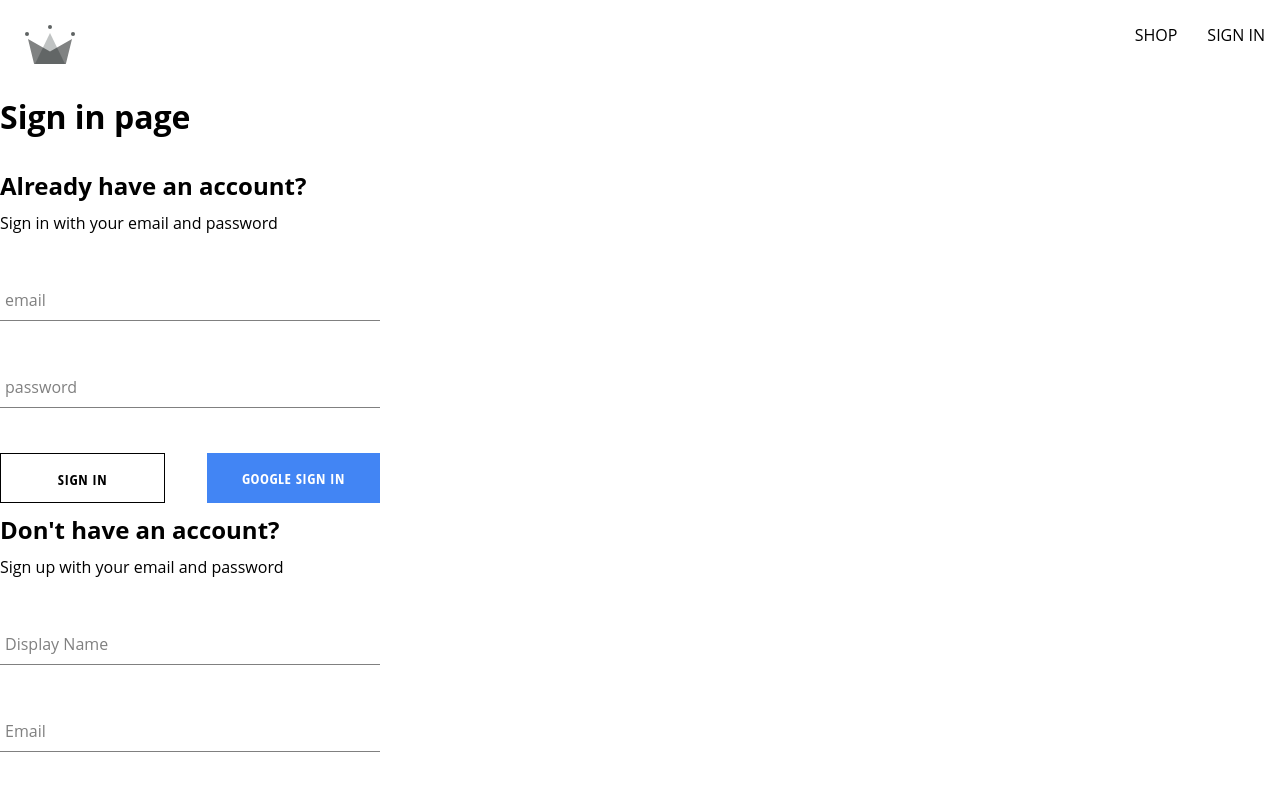
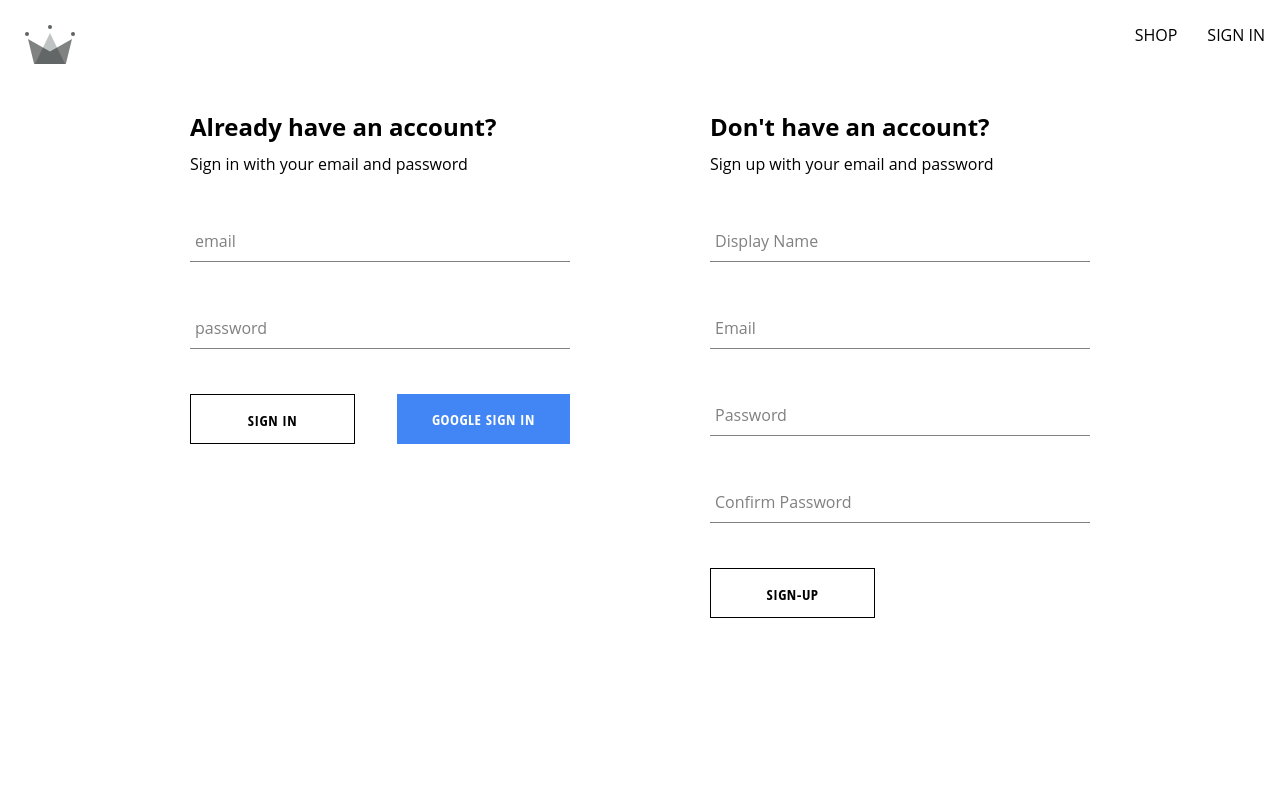
Before and after one commit to rajeevRuhaan/crown-cloting, a React (Create React App) app: page /auth in a window 1280 px wide. Shown: the top 800 px of the page. Built offline with nearby package versions, Linux system fonts and the light colour scheme; the HTML template or start-up script is replaced by a standard one.

Commit message:
created authentication page component alongside sign in form

```diff
--- a/src/components/sign-in-form/sign-in-form.component.jsx
+++ b/src/components/sign-in-form/sign-in-form.component.jsx
@@ -25,9 +25,10 @@ const SignIn = () =>  {
     e.preventDefault();
         try {
         const response = await signInAuthUserWithEmailAndPassword(email, password)
-        console.log(response);
+        console.log(response)
+
         } catch (error) {
-
+            alert('The provided username or password is incorrect')
         }
     }
 
@@ -55,7 +56,7 @@ const SignIn = () =>  {
              value={password} />
             <div className='buttons-container'>
                <Button children="Sign in" buttonType="inverted" type="submit" />
-                <Button children="Google sign in" buttonType="google" onClick={signInWithGoogle}/>
+                <Button type="button" children="Google sign in" buttonType="google" onClick={signInWithGoogle}/>
             </div>
 
         </form>
--- a/src/routes/authentication/authentication.component.jsx
+++ b/src/routes/authentication/authentication.component.jsx
@@ -1,48 +1,13 @@
-/* import {useEffect} from 'react';
-import {getRedirectResult} from 'firebase/auth' */
-import {
-    auth,
-    createUserDocumentFromAuth,
-    signInWitGooglePopup,
-    signInWithGoogleRedirect,
-
-} from '../../utils/firebase/firebase.util'
 import SignUpForm from '../../components/sign-up-form/sign-up-form.component';
 import SignIn from '../../components/sign-in-form/sign-in-form.component';
-import Button from '../../components/button/button.component';
+import './authentication.styles.scss'
+const Authentication = ()=> {
 
 
-const Authentication = ()=> {
+    return(
+        <div className='authentication-container'>
 
-/*     useEffect (async () => {
-
-            const response = await getRedirectResult(auth);
-            if (response) {
-                const userDocRef = await createUserDocumentFromAuth(response.user);
-            }
-            console.log(response.user)
-
-    }, []) */
-
-const logGoogleUser = async() => {
-    const response = await signInWitGooglePopup();
-    // response after login or create account
-    const userDocRef = await createUserDocumentFromAuth(response.user);
-
-}
-
-/* const logGoogleRedirectUser = async() => {
-    const response = await signInWithGoogleRedirect();
-    // response after login or create account
-     console.log(response);
-} */
-
-    return(
-        <div>
-            <h1>Sign in page</h1>
             <SignIn />
-
-            {/* <button onClick={logGoogleRedirectUser}>Sign In with Google redirect</button> */}
             <SignUpForm />
         </div>
     )
--- /dev/null
+++ b/src/routes/authentication/authentication.styles.scss
@@ -0,0 +1,6 @@
+.authentication-container {
+    display: flex;
+    width: 900px;
+    justify-content: space-between;
+    margin: 30px auto;
+}
```
